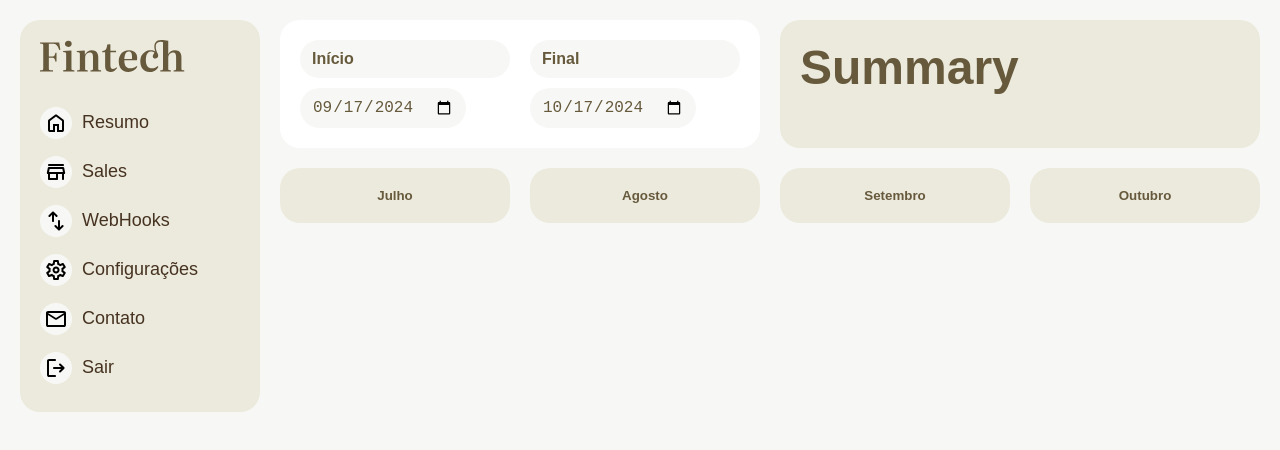
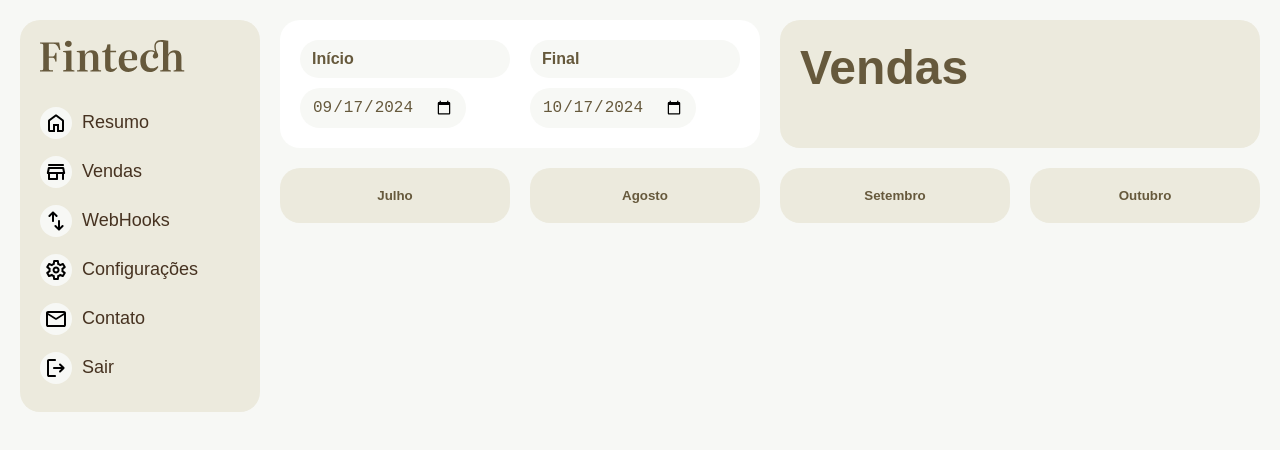
Before and after one commit to raafaelgomees10/fintech, a React (Vite) app: page /vendas in a window 1280 px wide. Shown: the top 450 px of the page. Built offline with nearby package versions, Linux system fonts and the light colour scheme; no server answers.

Commit message:
change english to portuguese

```diff
--- a/src/App.tsx
+++ b/src/App.tsx
@@ -16,8 +16,8 @@ function App() {
             <Header />
             <Routes>
               <Route path="/" element={<Summary />} />
-              <Route path="/sales" element={<Sales />} />
-              <Route path="/sales/:id" element={<Sale />} />
+              <Route path="/vendas" element={<Sales />} />
+              <Route path="/vendas/:id" element={<Sale />} />
             </Routes>
           </main>
         </div>
--- a/src/components/header/index.tsx
+++ b/src/components/header/index.tsx
@@ -5,16 +5,16 @@ import { useEffect, useState } from "react";
 import { useLocation } from "react-router-dom";
 
 const Header = () => {
-  const [title, setTitle] = useState("Summary");
+  const [title, setTitle] = useState("Resumo");
   const location = useLocation();
 
   useEffect(() => {
     if (location.pathname === "/") {
-      setTitle("Summary");
-      document.title = "Fintech | Summary";
-    } else if (location.pathname === "/sales") {
-      setTitle("Sales");
-      document.title = "Fintech | Sales";
+      setTitle("Resumo");
+      document.title = "Fintech | Resumo";
+    } else if (location.pathname === "/vendas") {
+      setTitle("Vendas");
+      document.title = "Fintech | Vendas";
     }
   }, [location]);
 
--- a/src/components/menu/index.tsx
+++ b/src/components/menu/index.tsx
@@ -24,7 +24,7 @@ const Menu = () => {
           <S.Span>
             <img src={vendas} alt="menu icon" />
           </S.Span>
-          <NavLink to="/sales">Sales</NavLink>
+          <NavLink to="/vendas">Vendas</NavLink>
         </S.Item>
 
         <S.Item>
--- a/src/components/saleItem/index.tsx
+++ b/src/components/saleItem/index.tsx
@@ -5,7 +5,7 @@ import { IVenda } from "../../context/dataContext";
 const SaleItem = ({ sale }: { sale: IVenda }) => {
   return (
     <S.Container className="box">
-      <NavLink to={`/sales/${sale.id}`} style={{ fontFamily: "monospace" }}>
+      <NavLink to={`/vendas/${sale.id}`} style={{ fontFamily: "monospace" }}>
         {sale.id}
       </NavLink>
       <div>{sale.nome}</div>
--- a/src/components/salesChart/index.tsx
+++ b/src/components/salesChart/index.tsx
@@ -46,8 +46,8 @@ const SalesChart = ({ data }: { data: IVenda[] }) => {
   return (
     <ResponsiveContainer width="99%" height={400}>
       <LineChart data={transformedData}>
-        <XAxis dataKey="date" />
-        <YAxis />
+        <XAxis dataKey="date" fontSize="1rem" />
+        <YAxis fontSize="1.125rem" />
         <Tooltip />
         <Legend />
         <Line type="monotone" dataKey="pago" stroke="#A36AF9" strokeWidth={3} />
--- a/src/styles/globalstyles.ts
+++ b/src/styles/globalstyles.ts
@@ -42,6 +42,9 @@ button{
     background: ${(props) => props.theme.colors.color5};
     border-radius: ${(props) => props.theme.space.normal};
     padding: ${(props) => props.theme.space.normal};
+
+
+    /* outline: 2px solid ${(props) => props.theme.colors.color1}; */
 }
 
 .flex{
--- a/src/styles/theme.ts
+++ b/src/styles/theme.ts
@@ -1,21 +1,13 @@
 export const theme = {
-  /* html{
-    --color-1: #000;
-    --color-2: #111;
-    --color-3: #a36af9;
-    --color-3: #fcc203;
-    --color-3: #fd9acb;
-    --color-4: #f5f5f5;
-    --color-5: #fff;
-    --gap-s: 0.625rem;
-    --gap: 1.25rem;
-}
+  colors: {
+    //   color1: "#000",
+    //   color2: "#111",
+    //   color3: "#a36af9",
+    //    color3: "#fcc203",
+    //  color3: "#fd9acb",
+    //   color4: "#f5f5f5",
+    //   color5: "#fff",
 
-.box{
-    outline: 2px solid ${(props) => props.theme.colors.color1};
-} */
-
-  colors: {
     color1: "#463220",
     color2: "#66593c",
     color3: "#eceadd",
```
